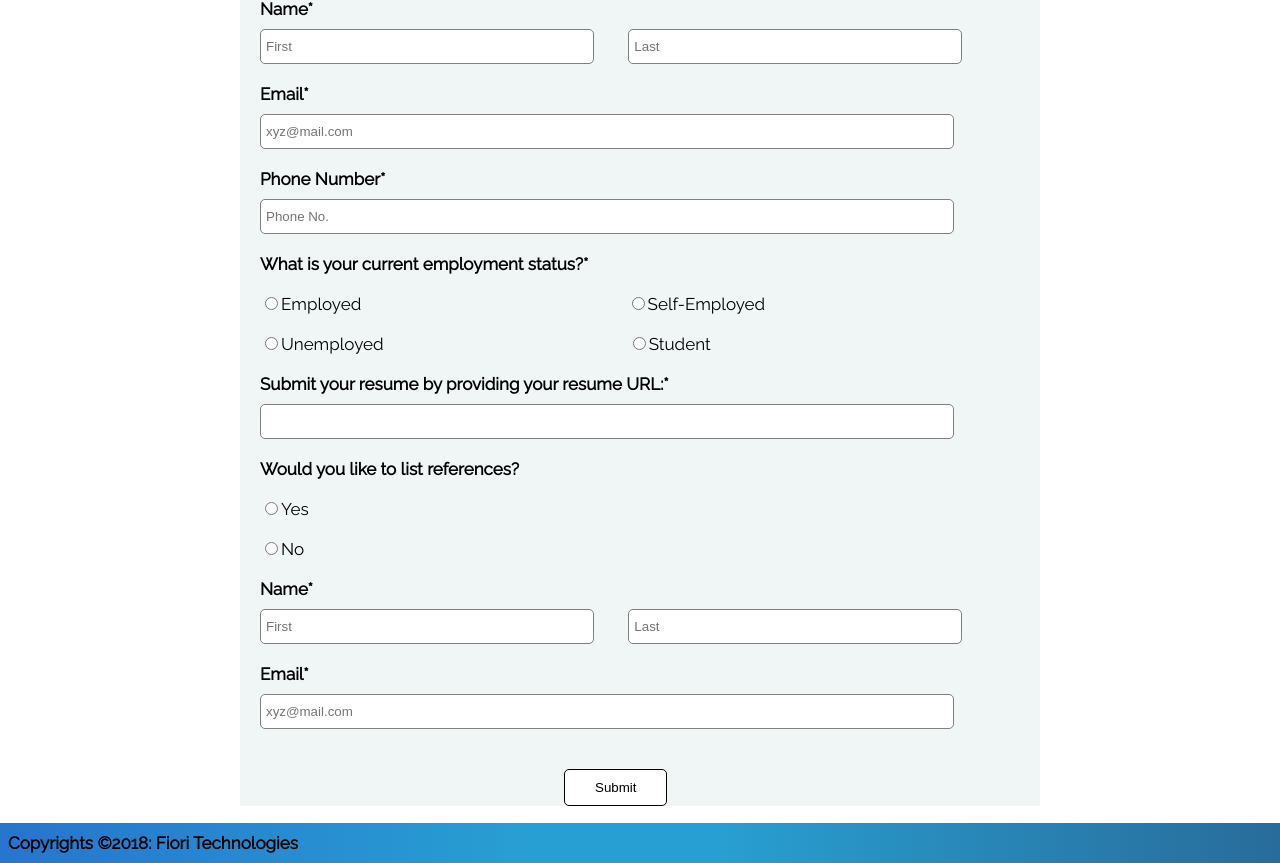
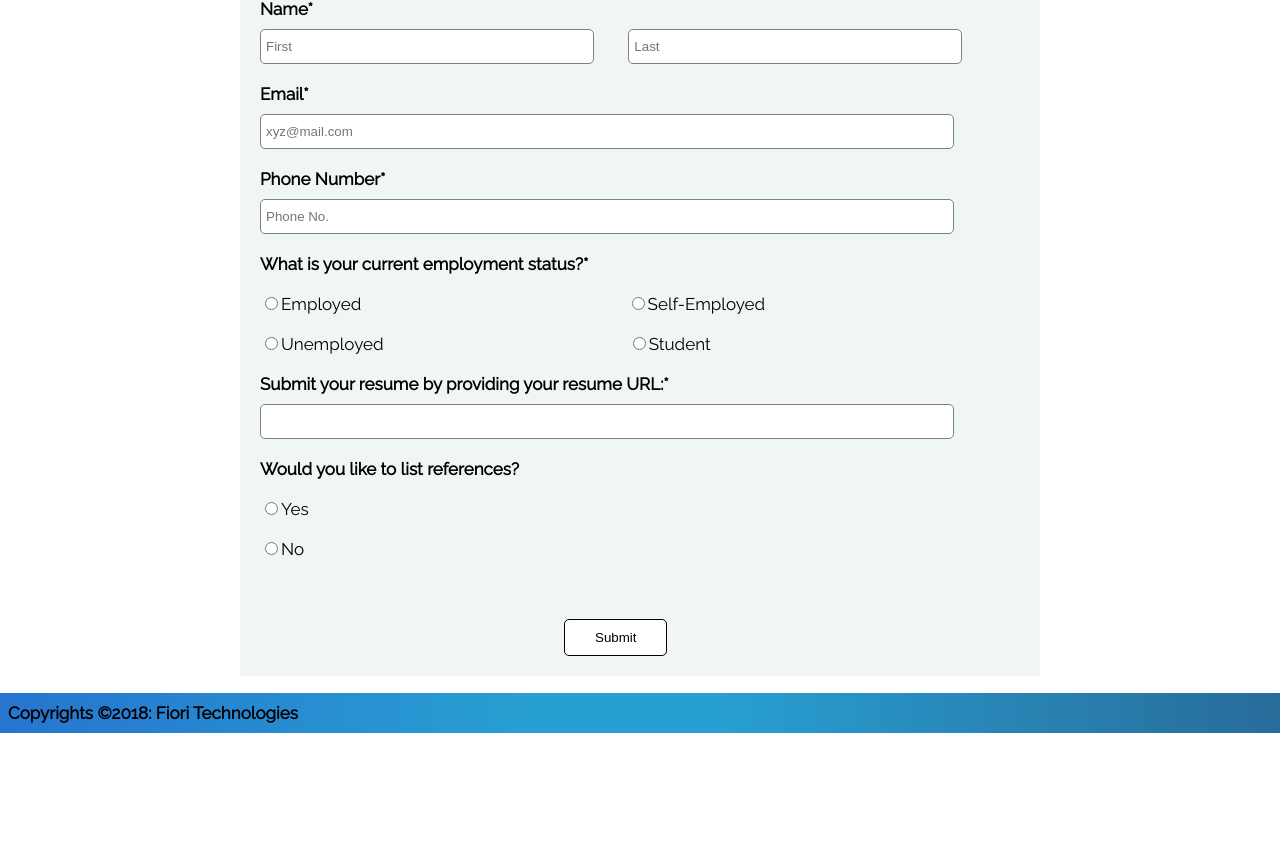
Before and after one commit to FioriTech/FioriTechWebsite, a PHP site: page /html_files/job_application_form.php in a window 1280 px wide. Shown: the part 476-1339 px from the top of the page. After the commit the page ends 1209 px from the top, so only its background shows below. Run offline with PHP 8.4, Linux system fonts and the light colour scheme.

Commit message:
added javascript at reference

```diff
--- a/html_files/job_application_form.php
+++ b/html_files/job_application_form.php
@@ -46,22 +46,34 @@
             <label>Would you like to list references?</label>
             <br>
             <br>
-            <input type="radio" name="reference" value="yes">Yes
+            <input type="radio" name="reference" value="yes" onclick="show()">Yes
             <br>
             <br>
-            <input type="radio" name="reference" value="no">No
+            <input type="radio" name="reference" value="no" onclick="hide()">No
+			<br>
             <br>
-            <br>
+			<div id="ref">
             <label>Name*</label><br><input type="text" name="ref_fname" placeholder="First" class="name">
             <input type="text" name="ref_lname" placeholder="Last" class="name">
             <br>
             <br>
             <label>Email*</label><br><input type="text" name="ref_email" placeholder="xyz@mail.com" class="email">
-            <br>
-            <br>
-            <br>
+			</div>
+			<script>
+			document.getElementById('ref').style.display='none';
+            function hide(){
+	        document.getElementById('ref').style.display='none';
+            }
+
+            function show(){
+	        document.getElementById('ref').style.display='inline';
+            }
+            </script>
+			<br>
+			<br>
             <input type="submit" name="submit" class="submit" placeholder="Submit">
         </form>
+		<br>
     </div>
 
 
```
